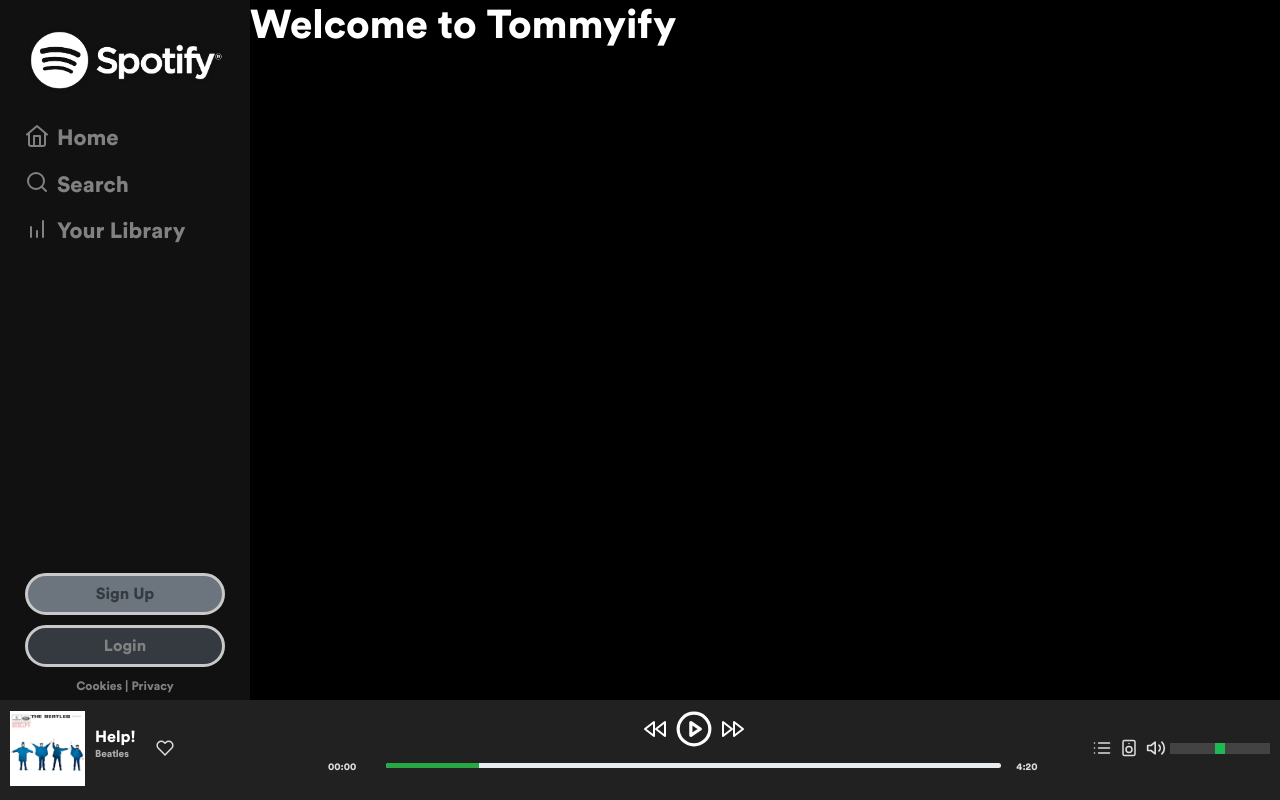
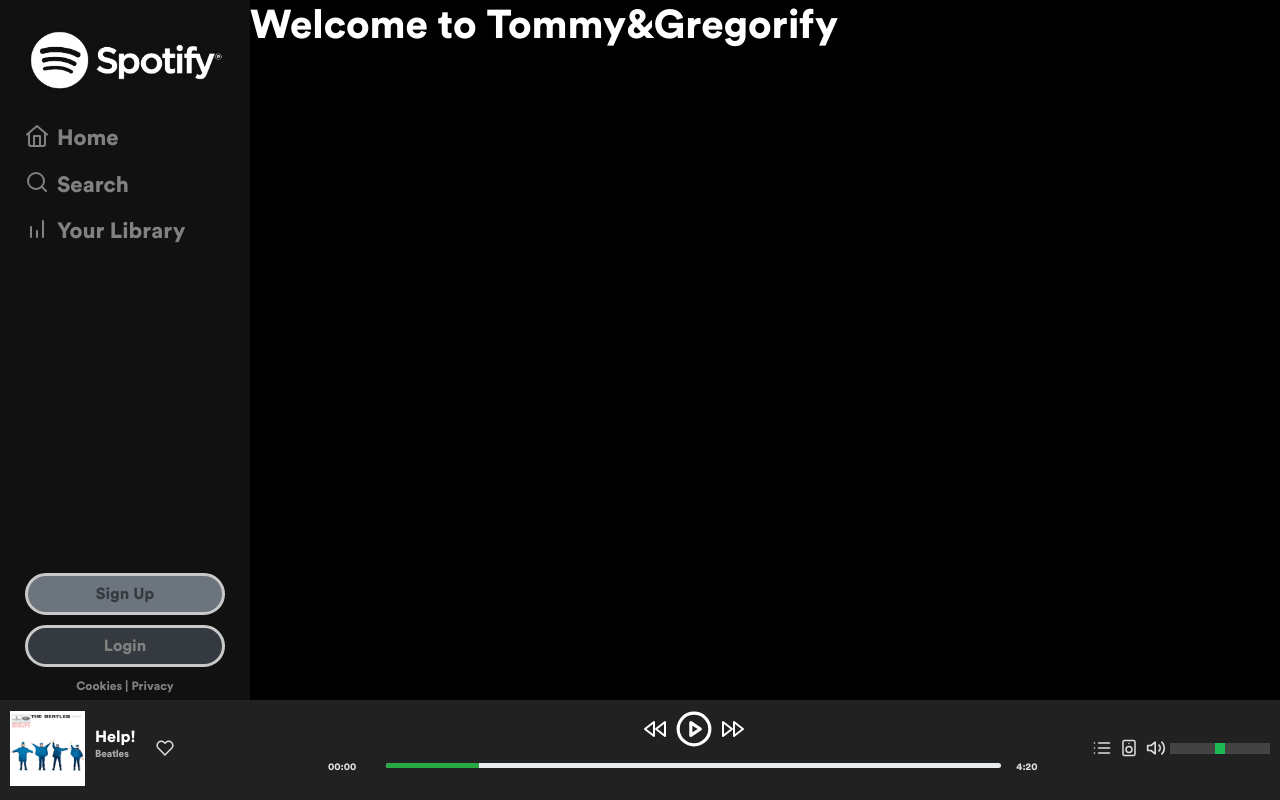
Before and after one commit to Tommy-Knight/spotify-m7, a React (Create React App) app: page / in a window 1280 px wide. Built offline with nearby package versions, Linux system fonts and the light colour scheme.

Commit message:
Tommy&Gregorify

```diff
--- a/src/App.js
+++ b/src/App.js
@@ -35,7 +35,7 @@ function App() {
 							path="/library"
 						/>
 						<Route path="/">
-							<h1>Welcome to Tommyify</h1>
+							<h1>Welcome to Tommy&Gregorify</h1>
 						</Route>
 					</Switch>
 				</>
--- a/src/components/Favourites.jsx
+++ b/src/components/Favourites.jsx
@@ -60,7 +60,7 @@ class Favourites extends Component {
 
 	render() {
 		return (<>
-			<h3 className="p-5 text-center"> Here's your Favourite Tracks! <br/> Oh my what excellent taste you have: {this.props.state}</h3>
+			<h3 className="p-5 text-center"> Here's your Favourite Tracks! <br/> Oh my, what excellent taste you have.. {this.props.state}</h3>
 
         <div className="track-container">
                 <ul className="">
```
